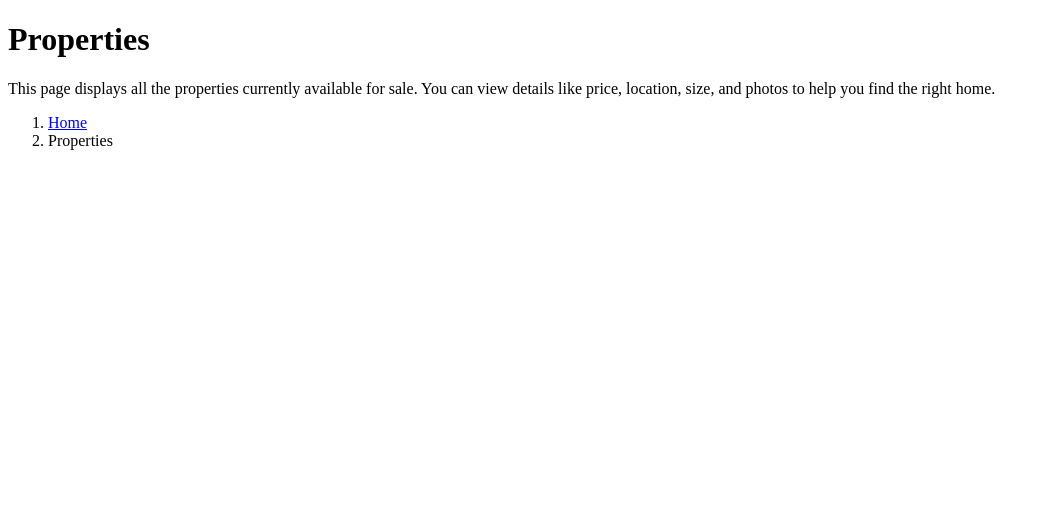
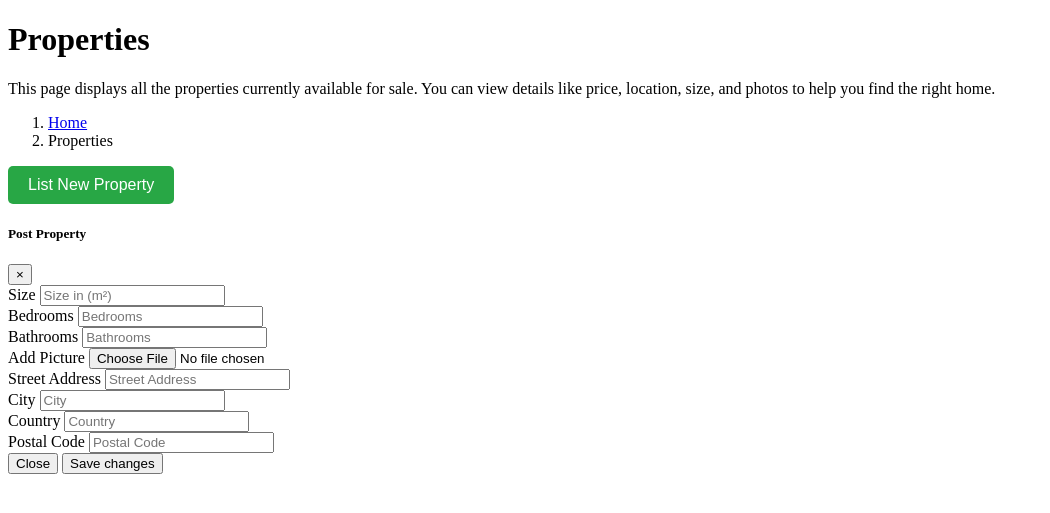
Before and after one commit to aminameric/HomeSpotApp, a PHP site: page /vtpl/properties.html in a window 1280 px wide. Shown: the top 513 px of the page, without its empty margins (0-1050 px from the left). Run offline with PHP 8.4, Linux system fonts and the light colour scheme; some libraries are stand-ins or nearby versions.

Commit message:
frontend of modal and some small fixes

```diff
--- a/frontend/assets/css/main.css
+++ b/frontend/assets/css/main.css
@@ -1734,7 +1734,7 @@ section,
 }
 
 .btn-primary {
-  background-color: #007bff;
+  background-color: #6c757d;
   border: none;
 }
 
@@ -1878,3 +1878,59 @@ section,
   width: auto;             /* Sets the width of the button to auto to fit its content */
   white-space: nowrap;     /* Prevents text from wrapping to a new line */
 }
+
+.form-group label {
+  font-weight: bold;
+}
+
+.form-control {
+  border-radius: 0.25rem;
+  box-shadow: inset 0 1px 2px rgba(0, 0, 0, 0.1);
+  padding: 0.5rem 1rem;
+}
+
+.form-group {
+  margin-bottom: 1rem;
+}
+
+.form-row {
+  margin-bottom: 1rem;
+}
+
+.form-control-file {
+  padding: 0.5rem 1rem;
+}
+
+.btn {
+  transition: background-color 0.3s ease, transform 0.2s ease;
+  padding: 0.375rem 0.75rem;
+  font-size: 0.875rem;
+  line-height: 1.5;
+  border-radius: 0.2rem;
+}
+
+.btn:hover {
+  background-color: #28a745 !important;
+  color: white !important;
+  transform: scale(1.05);
+}
+
+.mr-2 {
+  margin-right: 0.5rem;
+}
+
+.text-right {
+  padding-top: 1rem;
+}
+
+.modal-footer {
+  display: flex;
+  justify-content: flex-end;
+  padding-right: 1rem;
+  padding-left: 1rem;
+  border-top: none;
+}
+
+.modal-footer .btn {
+  margin-left: 0.5rem;
+}
--- a/frontend/index.html
+++ b/frontend/index.html
@@ -34,7 +34,7 @@
   <header id="header" class="header d-flex align-items-center fixed-top">
     <div class="container-fluid container-xl position-relative d-flex align-items-center justify-content-between">
 
-      <a href="index.html" class="logo d-flex align-items-center">
+      <a href="#index" class="logo d-flex align-items-center">
         <!-- Uncomment the line below if you also wish to use an image logo -->
         <img src="assets/img/houselogo.jpg" alt="">
         <h1 class="sitename">HomeSpot <span>Agency</span></h1>
@@ -174,7 +174,7 @@
 <div id="preloader"></div>
 
 
-<script src="assets/vendor/bootstrap/js/bootstrap.bundle.min.js" defer></script>
+    <script src="assets/vendor/bootstrap/js/bootstrap.bundle.min.js" defer></script>
     <script src="assets/vendor/aos/aos.js" defer></script>
     <script src="assets/vendor/swiper/swiper-bundle.min.js" defer></script>
     <script src="assets/vendor/purecounter/purecounter_vanilla.js" defer></script>
--- a/frontend/vtpl/about.html
+++ b/frontend/vtpl/about.html
@@ -29,7 +29,7 @@
       <nav class="breadcrumbs">
         <div class="container">
           <ol>
-            <li><a href="index.html">Home</a></li>
+            <li><a href="#index">Home</a></li>
             <li class="current">About</li>
           </ol>
         </div>
--- a/frontend/vtpl/properties.html
+++ b/frontend/vtpl/properties.html
@@ -8,17 +8,38 @@
   <meta name="description" content="">
   <meta name="keywords" content="">
 
-  <!-- =======================================================
-  * Template Name: EstateAgency
-  * Template URL: https://bootstrapmade.com/real-estate-agency-bootstrap-template/
-  * Updated: Aug 09 2024 with Bootstrap v5.3.3
-  * Author: BootstrapMade.com
-  * License: https://bootstrapmade.com/license/
-  ======================================================== -->
+  <!-- Prefetch Important Resources -->
+  <link rel="preconnect" href="https://fonts.googleapis.com">
+  <link rel="preconnect" href="https://fonts.gstatic.com" crossorigin>
+  <link rel="preload" href="assets/css/main.css" as="style">
+
+  <!-- Fonts -->
+  <link href="https://fonts.googleapis.com/css2?family=Roboto:wght@100;300;400;500;700&family=Poppins:wght@100;300;400;500;700&display=swap" rel="stylesheet">
+
+
+  <style>
+    .modal {
+      z-index: 1055 !important; /* Ensure modal is on top */
+    }
+    .modal-backdrop {
+      z-index: 1050 !important; /* Ensure backdrop is behind the modal */
+    }
+    .unique-btn {
+      background-color: #28a745; /* Green background */
+      color: white; /* White text color */
+      border: none; /* Remove default border */
+      border-radius: 5px; /* Rounded corners */
+      padding: 10px 20px; /* Adjust padding for a better look */
+      font-size: 16px; /* Adjust font size */
+      transition: background-color 0.3s; /* Smooth transition for hover effect */
+    }
+    .unique-btn:hover {
+      background-color: #218838; /* Darker green on hover */
+    }
+  </style>
 </head>
 
 <body class="properties-page">
-
 
   <main class="main">
 
@@ -44,18 +65,110 @@
       </nav>
     </div><!-- End Page Title -->
 
+    <!-- Button to trigger modal (Above property listings) -->
+    <div class="container mt-5 mb-4">
+      <button class="unique-btn" data-toggle="modal" data-target="#myModal">List New Property</button>
+    </div>
+
     <!-- Real Estate Section -->
     <section id="real-estate" class="real-estate section">
       <div class="container">
         <div class="row gy-4">
-          <!--each property listed here-->
+          <!-- Each property listed here -->
+        </div>
       </div>
     </section><!-- /Real Estate Section -->
 
+    <!-- Modal -->
+    <div class="modal fade" id="myModal" tabindex="-1" role="dialog" aria-labelledby="exampleModalLabel" aria-hidden="true">
+      <div class="modal-dialog" role="document">
+        <div class="modal-content">
+          <div class="modal-header">
+            <h5 class="modal-title" id="exampleModalLabel">Post Property</h5>
+            <button type="button" class="close" data-dismiss="modal" aria-label="Close" style="margin-left: auto;">
+              <span aria-hidden="true">&times;</span>
+            </button>
+          </div>
+          <div class="modal-body">
+            <div class="form-row">
+              <div class="form-group col-md-4">
+                <label for="size">Size</label>
+                <input type="number" class="form-control" id="size" name="size" placeholder="Size in (m²)">
+              </div>
+              <div class="form-group col-md-4">
+                <label for="bedrooms">Bedrooms</label>
+                <input type="number" class="form-control" id="bedrooms" name="bedrooms" placeholder="Bedrooms">
+              </div>
+              <div class="form-group col-md-4">
+                <label for="bathrooms">Bathrooms</label>
+                <input type="number" class="form-control" id="bathrooms" name="bathrooms" placeholder="Bathrooms">
+              </div>
+            </div>
+
+            <div class="form-group">
+              <label for="fileInput">Add Picture</label>
+              <input type="file" class="form-control-file" id="fileInput" name="image">
+            </div>
+
+            <div class="form-row">
+              <div class="form-group col-md-6">
+                <label for="street_address">Street Address</label>
+                <input type="text" class="form-control" id="street_address" name="street_address" placeholder="Street Address">
+              </div>
+              <div class="form-group col-md-6">
+                <label for="city">City</label>
+                <input type="text" class="form-control" id="city" name="city" placeholder="City">
+              </div>
+            </div>
+
+            <div class="form-row">
+              <div class="form-group col-md-6">
+                <label for="country">Country</label>
+                <input type="text" class="form-control" id="country" name="country" placeholder="Country">
+              </div>
+              <div class="form-group col-md-6">
+                <label for="postal_code">Postal Code</label>
+                <input type="text" class="form-control" id="postal_code" name="postal_code" placeholder="Postal Code">
+              </div>
+            </div>
+          </form>
+        </div>
+        <div class="modal-footer">
+          <button type="button" class="btn btn-secondary" data-dismiss="modal">Close</button>
+          <button type="submit" class="btn btn-primary">Save changes</button>
+        </div>
+      </div>
+    </div>
+
   </main>
 
-<script src="assets/js/house.js"></script>
+  <!-- jQuery, Bootstrap JS (should be included in the base template if using spapp) -->
+  <script src="assets/vendor/jquery/jquery.min.js"></script>
+  <script src="assets/vendor/bootstrap/js/bootstrap.bundle.min.js"></script>
+  <script src="assets/js/house.js"></script>
 
+  <!-- Custom Script -->
+  <script>
+    //open modal
+    $(document).ready(function() {
+      // Ensure the modal is triggered correctly
+      $(document).on('click', '.unique-btn', function() {
+        $('#myModal').modal('show');
+      });
 
+      //close modal on close button
+      // Manually hide the modal (if you want to add custom close functionality)
+      $(document).on('click', '.btn-secondary', function() {
+        $('#myModal').modal('hide');
+      });
+    });
+
+    //small x button
+    $(document).on('click', '.close', function() {
+  $('#myModal').modal('hide');
+});
+  </script>
+
+</body>
 
 </html>
```
Also changed, not shown: 1 other file.
